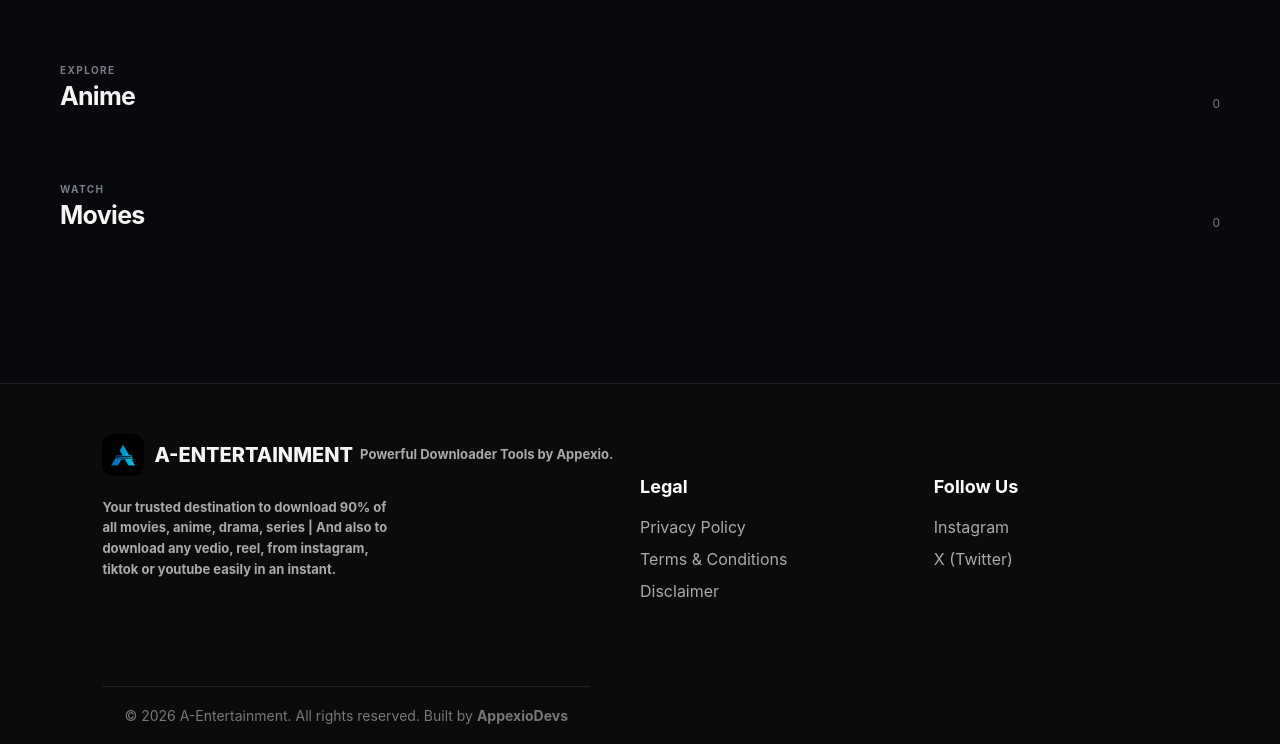
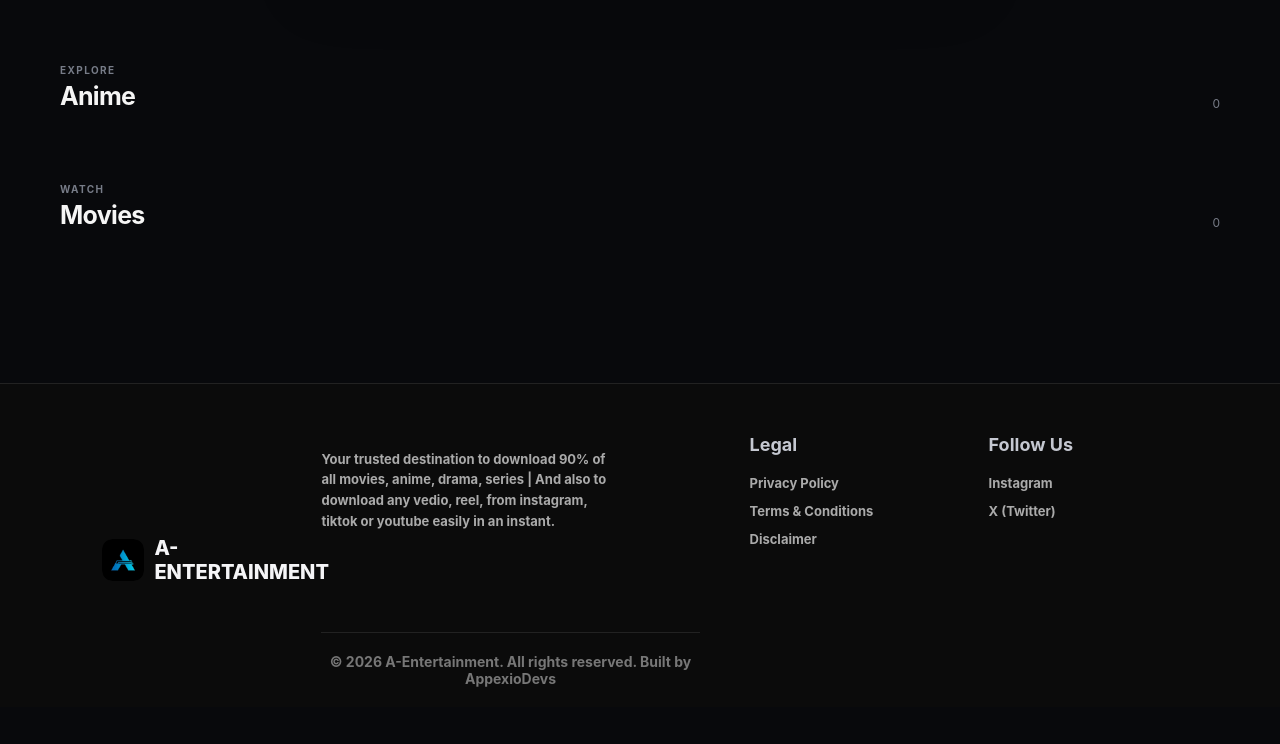
Before and after one commit to A-Entertainment/A-Entertainment.github.io, a plain HTML site: page index.html in a window 1280 px wide. Shown: the part 471-1215 px from the top of the page. After the commit the page ends 1178 px from the top, so only its background shows below. Drawn offline with Linux system fonts and the light colour scheme; no server answers.

Commit message:
Update index.html

```diff
--- a/index.html
+++ b/index.html
@@ -377,9 +377,6 @@
      <span>A-ENTERTAINMENT</span>
       </div>
 
-      <p>Powerful Downloader Tools by Appexio.</p>
-    </div>
-
   <div class="footer-container">
 
     <!-- Brand -->
```
